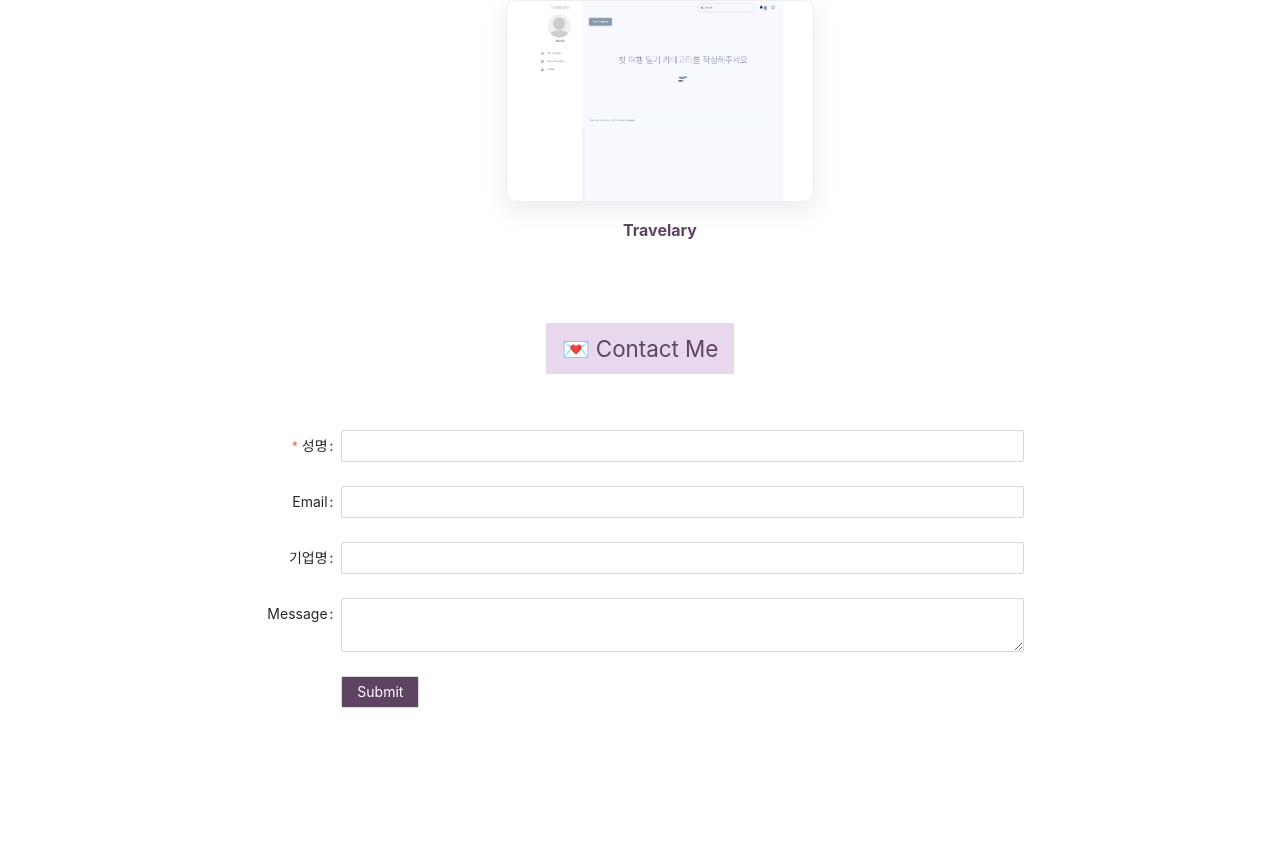
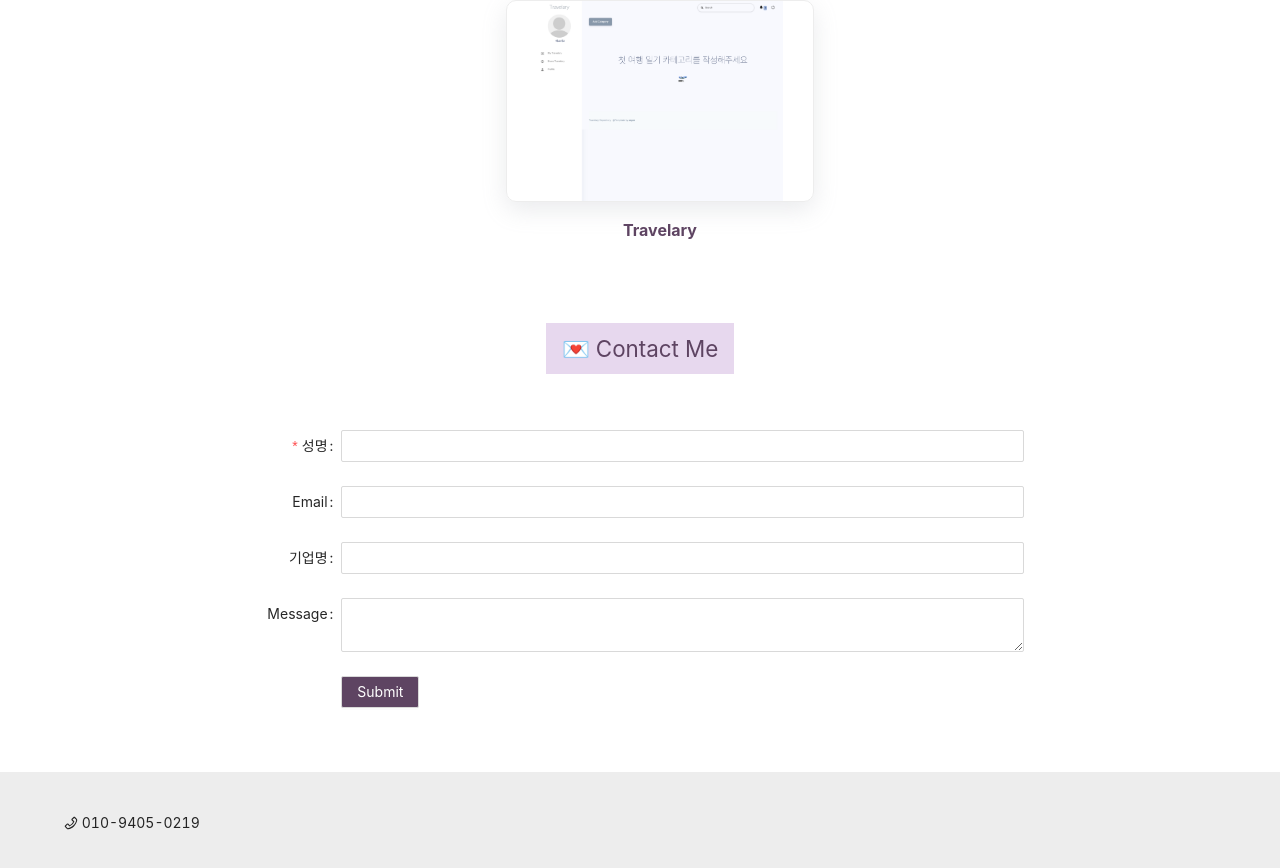
Before and after one commit to haerim95/portpolio, a Next.js app: page / in a window 1280 px wide. Shown: the part 1866-2734 px from the top of the page. Before the commit the page ends 2598 px from the top, so only its background shows below. Built offline with nearby package versions, Linux system fonts and the light colour scheme.

Commit message:
푸터 작업중, url 이름 변경

```diff
--- a/components/ContactMe.js
+++ b/components/ContactMe.js
@@ -13,7 +13,7 @@ const layout = {
 
 const ContactMe = () => {
   return (
-    <div>
+    <div style={{ marginBottom: '4rem' }}>
       <StyledTitle>
         <span>💌 Contact Me </span>
       </StyledTitle>
--- /dev/null
+++ b/components/Footer.js
@@ -0,0 +1,20 @@
+import React from 'react';
+import styled from 'styled-components';
+import { PhoneOutlined } from '@ant-design/icons';
+
+const FooterArea = styled.div`
+  padding: 2.5rem 4rem;
+  background: #ededed;
+`;
+
+const Footer = () => {
+  return (
+    <FooterArea>
+      <p>
+        <PhoneOutlined /> 010-9405-0219
+      </p>
+    </FooterArea>
+  );
+};
+
+export default Footer;
--- a/pages/index.js
+++ b/pages/index.js
@@ -4,6 +4,7 @@ import AppLayout from '../components/AppLayout';
 import ContactMe from '../components/ContactMe';
 import PortpolioList from '../components/PortpolioList';
 import TypingIndex from './TypingIndex';
+import Footer from '../components/Footer';
 
 const Home = () => {
   return (
@@ -12,6 +13,7 @@ const Home = () => {
       <AboutMe />
       <PortpolioList />
       <ContactMe />
+      <Footer />
     </AppLayout>
   );
 };
```
